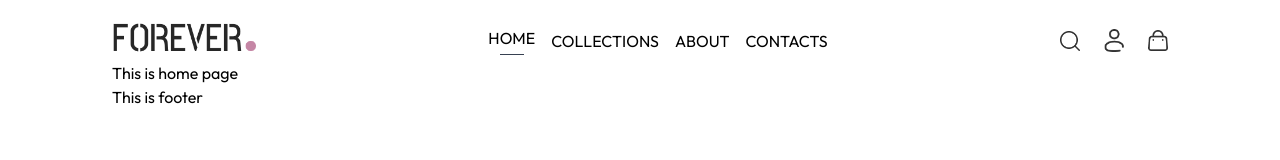
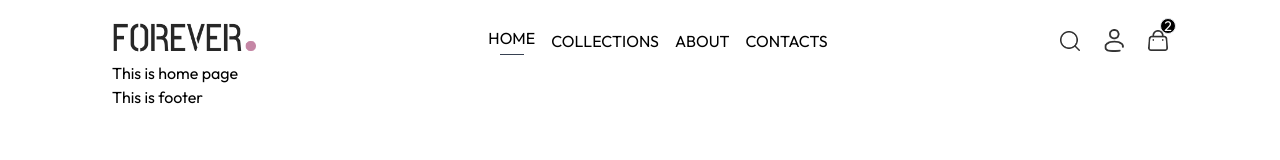
Before and after one commit to Dinobondhu-shill/ForeverFlex, a React (Vite) app in the folder frontend/: page / in a window 1280 px wide. Shown: the top 160 px of the page. Built offline with nearby package versions, Linux system fonts and the light colour scheme.

Commit message:
navbar completed

```diff
--- a/frontend/src/Components/Nav.jsx
+++ b/frontend/src/Components/Nav.jsx
@@ -49,8 +49,9 @@ const Nav = () => {
         </div>
 
       </div>
-      <div className='w-[1.25rem] cursor-pointer'>
+      <div className='w-[1.25rem] cursor-pointer relative'>
         <img src={assets.cart_icon} alt="" />
+        <span className='w-4 h-4 border rounded-full absolute -top-3 -right-2 flex justify-center items-center bg-black text-white text-sm'>2 </span>
       </div>
      </div>
      <div onClick={()=> setVisible(true)} className='md:hidden w-[1.25rem]'>
```
